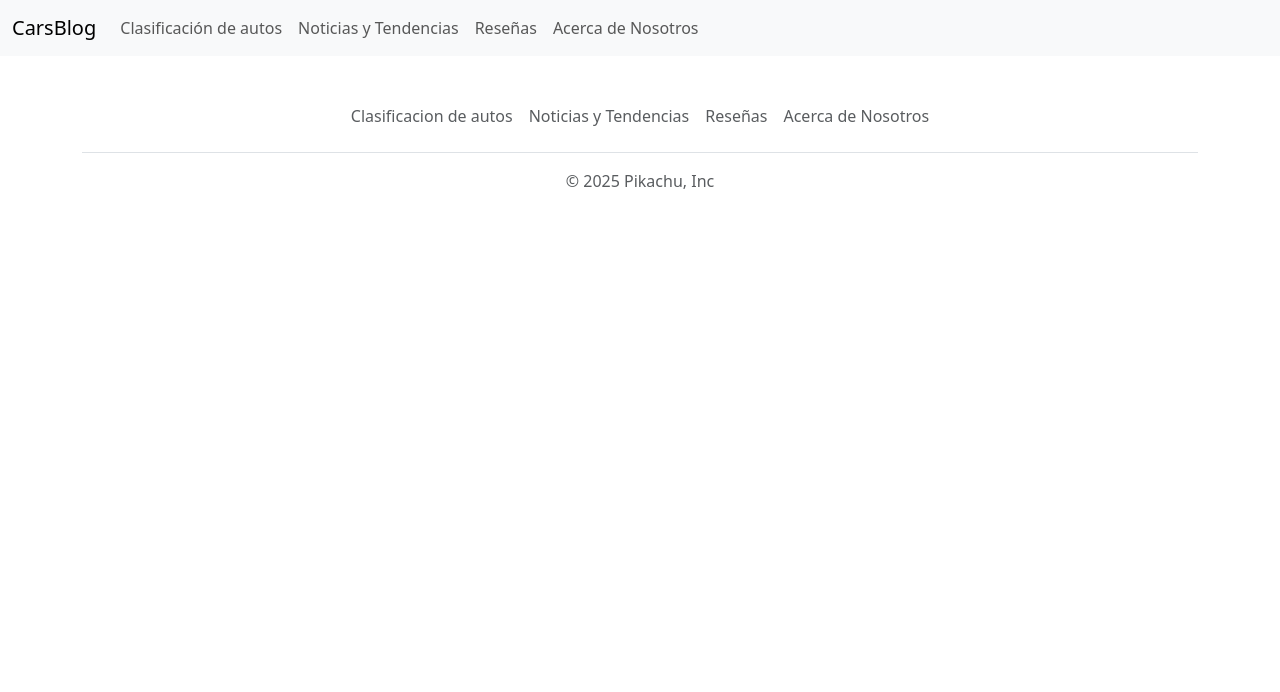
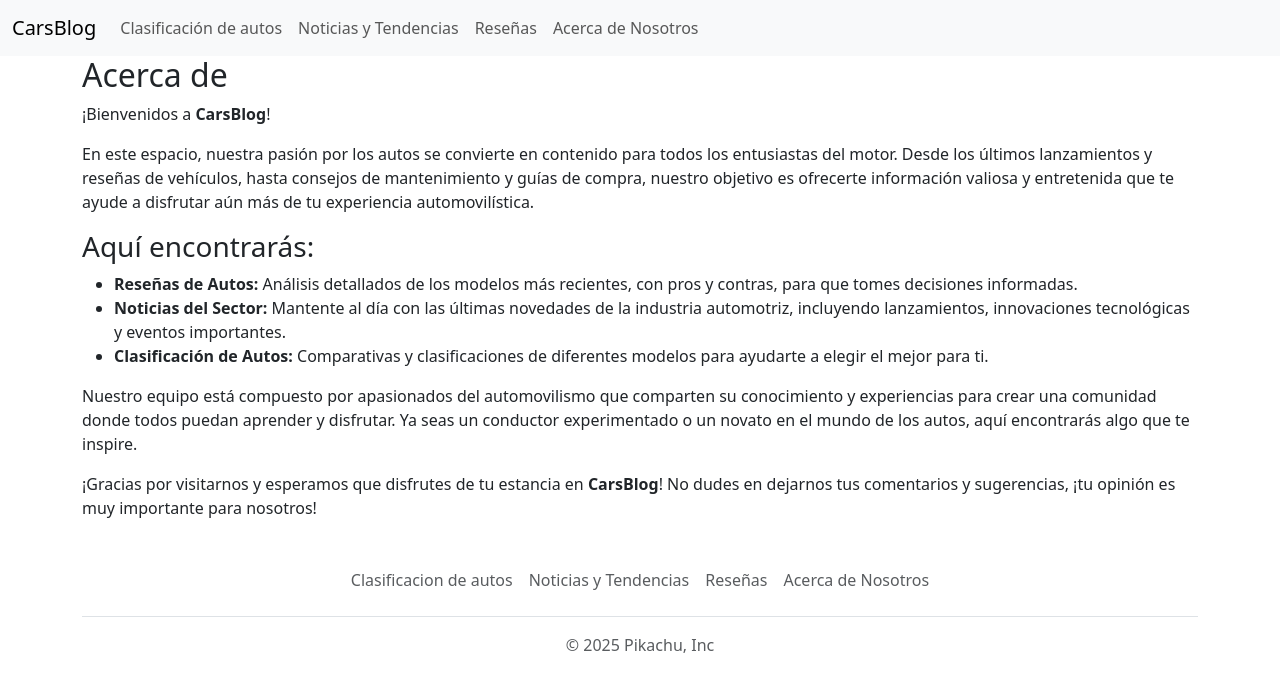
Before and after one commit to alamdominic/AD07Blog, a plain HTML site: page acercaDe.html in a window 1280 px wide. Drawn offline with nearby package versions, Linux system fonts and the light colour scheme.

Commit message:
Added basic HTML structure

```diff
--- a/acercaDe.html
+++ b/acercaDe.html
@@ -39,7 +39,23 @@
     </div>
   </div>
 </nav>
-<div class="container"></div>
+<div class="container">
+  <h2>Acerca de</h2>
+  <p>¡Bienvenidos a <strong>CarsBlog</strong>!</p>
+
+  <p>En este espacio, nuestra pasión por los autos se convierte en contenido para todos los entusiastas del motor. Desde los últimos lanzamientos y reseñas de vehículos, hasta consejos de mantenimiento y guías de compra, nuestro objetivo es ofrecerte información valiosa y entretenida que te ayude a disfrutar aún más de tu experiencia automovilística.</p>
+
+  <h3>Aquí encontrarás:</h3>
+  <ul>
+      <li><strong>Reseñas de Autos:</strong> Análisis detallados de los modelos más recientes, con pros y contras, para que tomes decisiones informadas.</li>
+      <li><strong>Noticias del Sector:</strong> Mantente al día con las últimas novedades de la industria automotriz, incluyendo lanzamientos, innovaciones tecnológicas y eventos importantes.</li>
+      <li><strong>Clasificación de Autos:</strong> Comparativas y clasificaciones de diferentes modelos para ayudarte a elegir el mejor para ti.</li>
+  </ul>
+
+  <p>Nuestro equipo está compuesto por apasionados del automovilismo que comparten su conocimiento y experiencias para crear una comunidad donde todos puedan aprender y disfrutar. Ya seas un conductor experimentado o un novato en el mundo de los autos, aquí encontrarás algo que te inspire.</p>
+
+  <p>¡Gracias por visitarnos y esperamos que disfrutes de tu estancia en <strong>CarsBlog</strong>! No dudes en dejarnos tus comentarios y sugerencias, ¡tu opinión es muy importante para nosotros!</p>
+</div>
 <div class="container">
   <footer class="py-3 my-4">
     <ul class="nav justify-content-center border-bottom pb-3 mb-3">
```
